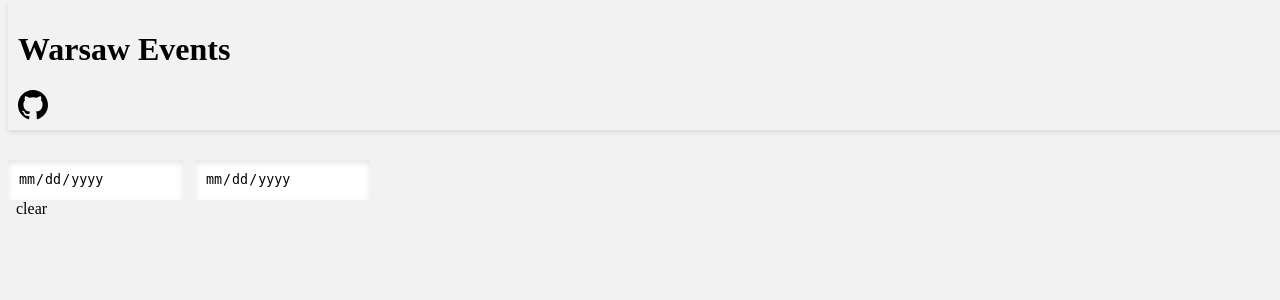
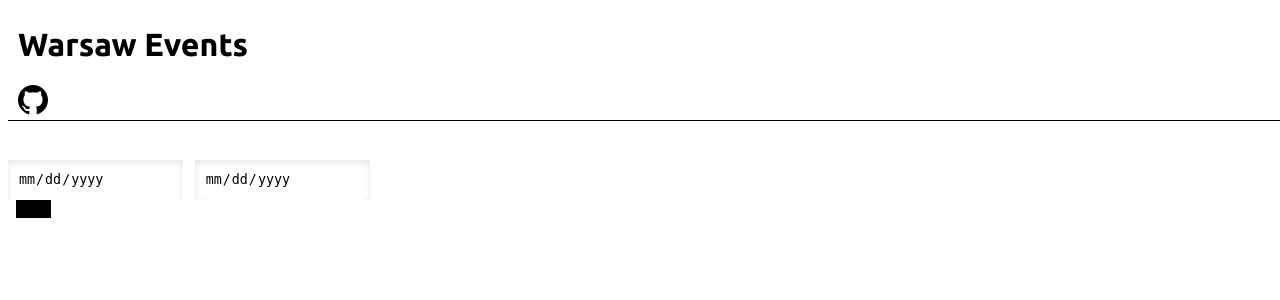
Before and after one commit to mrkkr/fb-events-scraper, a Flask app: page / in a window 1280 px wide. Shown: the top 300 px of the page. Run offline with Flask 3, Linux system fonts and the light colour scheme.

Commit message:
Fix layout for more minimalistic with contrast

```diff
--- a/static/css/main.css
+++ b/static/css/main.css
@@ -8,18 +8,23 @@
 /* import chota css */
 @import url(chota.min.css);
 
+/* import Ubuntu font */
+@import url('https://fonts.googleapis.com/css2?family=Ubuntu:ital,wght@0,300;0,400;0,500;0,700;1,300;1,400;1,500;1,700&display=swap');
+
 /* Overwrite css here */
 
 /**
 * Topbar
 */
 .topbar {
-    padding: 10px; /* Padding for the top bar */
+    padding: 5px 10px; /* Padding for the top bar */
     position: fixed; /* Fixed position at the top */
     top: 0; /* Stick to the top */
     width: 100%; /* Full width */
-    box-shadow: 0 2px 5px rgba(0, 0, 0, 0.1); /* Shadow for the top bar */
+    box-shadow: none;
     z-index: 9999;
+    border-bottom: 1px black solid;
+    background-color: #fff;
 }
 
 .topbar svg {
@@ -37,7 +42,7 @@
     position: fixed; /* Fixed position */
     bottom: 20px; /* Distance from bottom */
     right: 20px; /* Distance from right */
-    background-color: #333; /* Background color */
+    background-color: #000; /* Background color */
     color: #fff; /* Text color */
     width: 40px; /* Button width */
     height: 40px; /* Button height */
@@ -88,9 +93,20 @@
     margin-bottom: .5rem;
 }
 
-.angle-type-list {
-    list-style: disclosure-closed;
-    padding-left: 1.5rem;
+.bg-white {
+    background-color: #fff;
+}
+
+.bg-black {
+    background-color: #000;
+}
+
+.text-black {
+    color: #000;
+}
+
+.flex-nowrap {
+    flex-wrap: nowrap;
 }
 
 /**
@@ -146,7 +162,8 @@
 
 /* custom styles */
 body {
-    background: #f2f2f2;
+    background: #fff;
+    font-family: "Ubuntu", sans-serif;
 }
 
 label {
@@ -164,3 +181,16 @@
     width: 155px;
     height: 30px;
 }
+
+.card {
+    background: #f6f6f6;
+    border-radius: 4px;
+    -webkit-box-shadow: 0 1px 3px var(--color-grey);
+    box-shadow: 0 1px 2px var(--color-grey);
+    padding: 1rem;
+    border: 1px #000 solid;
+}
+
+.logo {
+    flex: 1 0 auto;
+}
--- a/static/js/scripts.js
+++ b/static/js/scripts.js
@@ -1,9 +1,3 @@
-/** enable dark mode */
-if (window.matchMedia &&
-  window.matchMedia('(prefers-color-scheme: dark)').matches) {
-document.body.classList.add('dark');
-}
-
 /**
 * Datepicker
 */
--- a/templates/index.html
+++ b/templates/index.html
@@ -11,10 +11,10 @@
     <div id="backToTopBtn">&#8593;</div>
 
     <!-- top bar -->
-    <div class="topbar bg-light">
+    <div class="topbar bg-white">
         <div class="container">
-            <div class="row is-vertical-align">
-                <div class="col is-marginless">
+            <div class="row is-vertical-align flex-nowrap">
+                <div class="col is-marginless logo">
                     <h1 class="title is-marginless">Warsaw Events</h1>
                 </div>
                 <div class="col is-right is-marginless">
@@ -28,18 +28,18 @@
 
     <div class="container mt-10-rem">
         <div class="row">
-            <div class="col is-horizontal-align is-right">
+            <div class="col is-horizontal-align is-center">
                 <div class="datepicker-container">
                     <input type="date" name="date-start" id="startDatePicker" class="datepicker mr-1">
                     <input type="date" name="date-end" id="endDatePicker" class="datepicker">
                 </div>
                 <div class="button-container ml-1">
-                    <a id="clear-dates" class="button primary">clear</a>
+                    <a id="clear-dates" class="button bg-black text-white">clear</a>
                 </div>
             </div>
         </div>
 
-        <div class="row mt-2">
+        <div class="row mt-3">
         {% for date, events in events.items() %}
             {% set date_object = date|str_to_datetime %}
             {% if date_object %}
@@ -47,27 +47,14 @@
                     <div class="{{ 'col-12 col-6-md toggle' if date_object == current_date or date_object == tomorrow else 'col-12 col-4-md toggle lazy mt-3' }}
                     " date-atr="{{ date }}">
 
-                        <h3 class="text-dark">{{ date }} {{ '- dzisiaj' if date_object == current_date else '- jutro' if date_object == tomorrow else '' }}</h3>
+                        <h3 class="text-dark text-center">{{ date }} {{ '- dzisiaj' if date_object == current_date else '- jutro' if date_object == tomorrow else '' }}</h3>
 
-                        {% if date_object == current_date or date_object == tomorrow %}
-                            {% for event in events %}
-                                <div class="card mb-1">
-                                    <a href="{{ event.event_link }}" target="_blank">{{ event.event_title }}</a>
-                                    <span class="tag bd-grey text-dark is-small">{{ event.event_place }}</span>
-                                </div>
-                            {% endfor %}
-                        {% endif %}
-
-                        {% if date_object >= after_tomorrow %}
-                            <ul class="events angle-type-list">
-                            {% for event in events %}
-                                <li class="events__element">
-                                    <a href="{{ event.event_link }}" target="_blank">{{ event.event_title }}</a>
-                                    <span class="tag bd-grey text-dark is-small">{{ event.event_place }}</span>
-                                </p>
-                            {% endfor %}
-                            </ul>
-                        {% endif %}
+                        {% for event in events %}
+                            <div class="card outline dark mb-1">
+                                <a href="{{ event.event_link }}" class="text-black" target="_blank">{{ event.event_title }}</a>
+                                <span class="tag bg-white text-dark is-small">{{ event.event_place }}</span>
+                            </div>
+                        {% endfor %}
 
                     </div>
                     {% if loop.index == 1 and loop.index % 3 == 0 %}
```
Also changed, not shown: README.md. Lines whose indentation alone changed are shown as unchanged.
